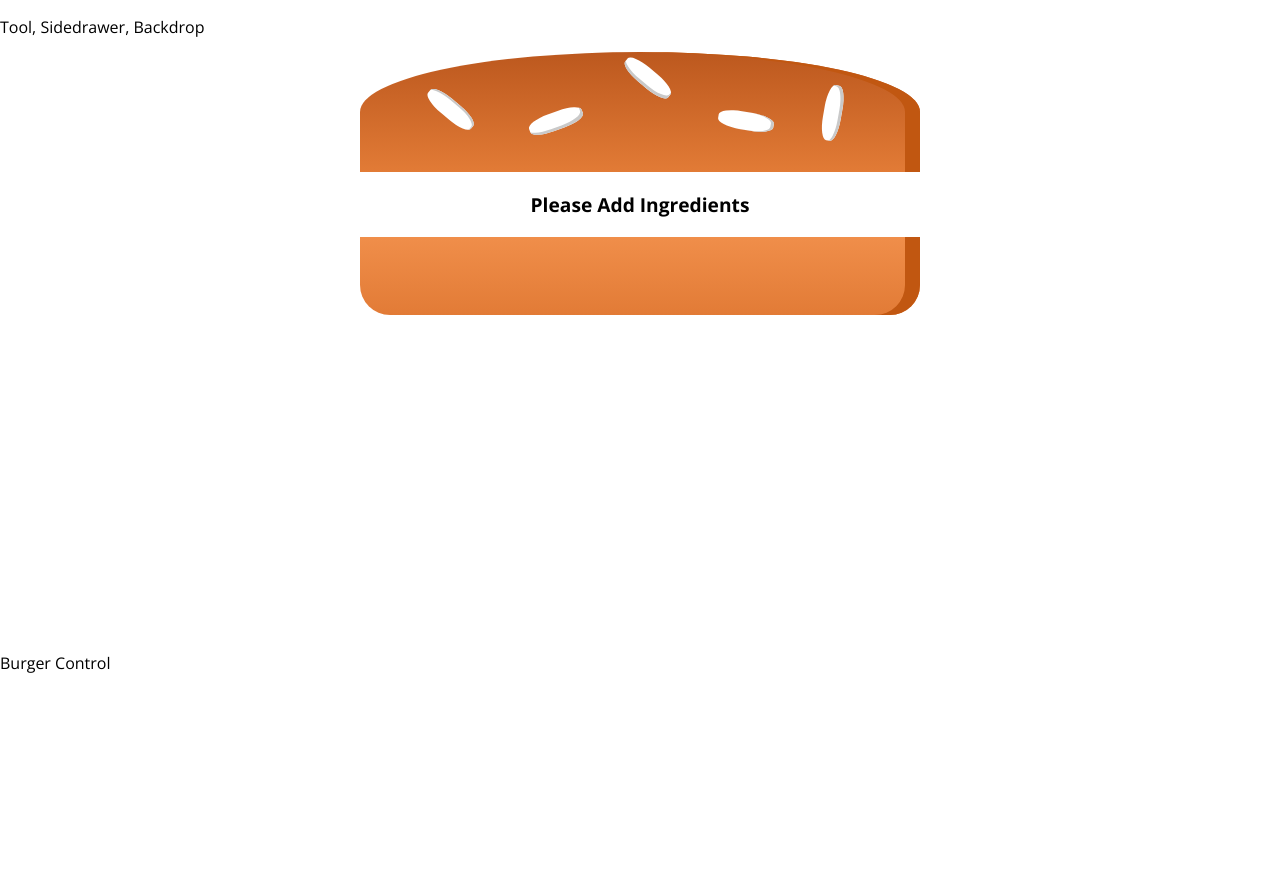
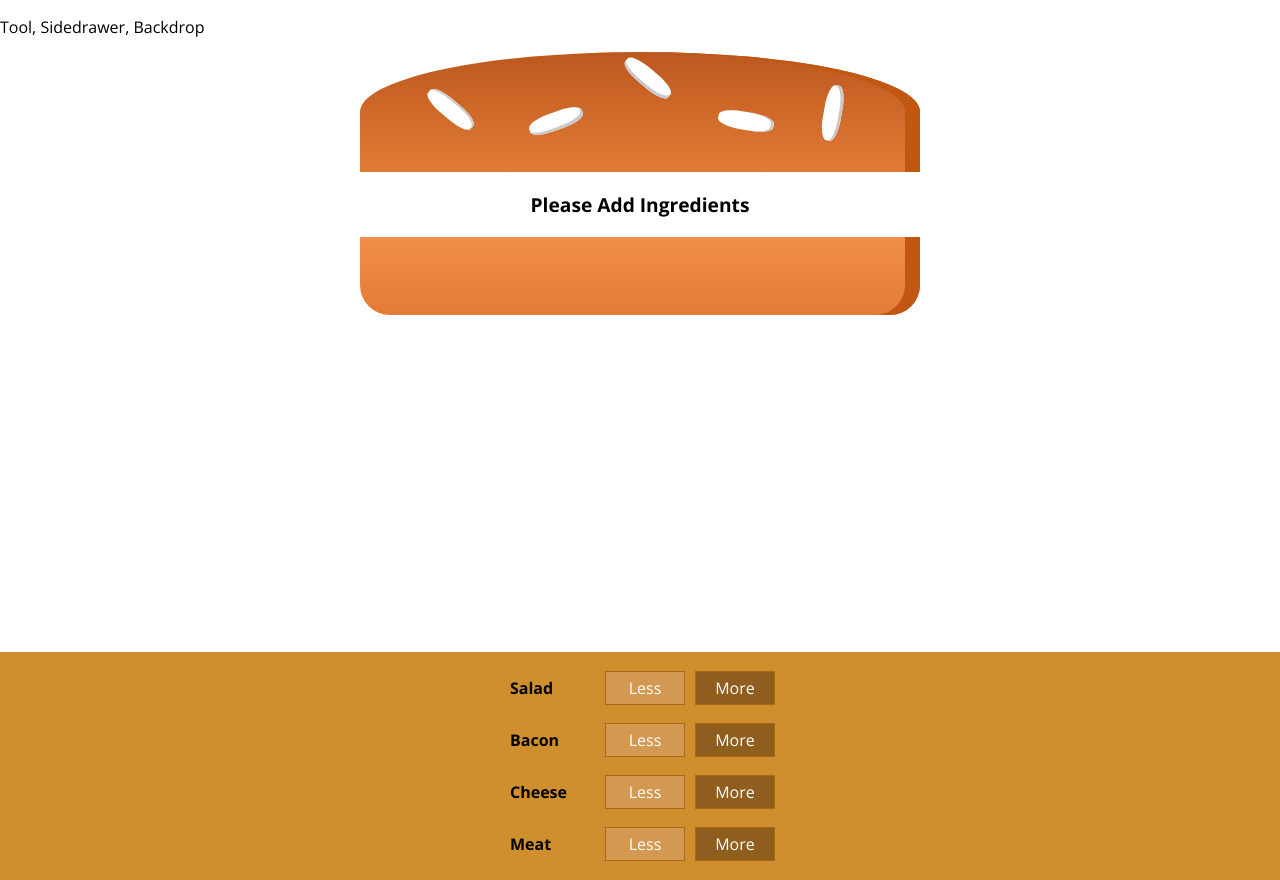
Before and after one commit to panda622/react-burger-app, a React (Create React App) app: page / in a window 1280 px wide. Before the commit the page ends 800 px from the top, so only its background shows below. Built offline with nearby package versions, Linux system fonts and the light colour scheme.

Commit message:
add handle Added Ingredient to burger

```diff
--- a/src/components/Burger/BuildControls/BuildControl/BuildControl.js
+++ b/src/components/Burger/BuildControls/BuildControl/BuildControl.js
@@ -6,7 +6,9 @@ const buildControl = (props) => {
     <div className={classes.BuildControl}>
       <div className={classes.Label}>{props.label}</div>
       <button className={classes.Less}>Less</button>
-      <button className={classes.More}>More</button>
+      <button onClick={props.added} className={classes.More}>
+        More
+      </button>
     </div>
   );
 };
--- a/src/components/Burger/BuildControls/BuildControls.js
+++ b/src/components/Burger/BuildControls/BuildControls.js
@@ -1,8 +1,26 @@
 import React from "react";
 import classes from "./BuildControls.module.css";
+import BuildControl from "./BuildControl/BuildControl";
 
-const buildControls = () => {
-  return <div className={classes.buildControls}></div>;
+const controls = [
+  { label: "Salad", type: "salad" },
+  { label: "Bacon", type: "bacon" },
+  { label: "Cheese", type: "cheese" },
+  { label: "Meat", type: "meat" },
+];
+
+const buildControls = (props) => {
+  return (
+    <div className={classes.BuildControls}>
+      {controls.map((control) => (
+        <BuildControl
+          added={() => props.ingredientAdded(control.type)}
+          key={control.label + control.type}
+          label={control.label}
+        />
+      ))}
+    </div>
+  );
 };
 
 export default buildControls;
--- a/src/containers/BurgerBuider/BurgerBuilder.js
+++ b/src/containers/BurgerBuider/BurgerBuilder.js
@@ -1,7 +1,14 @@
 import React, { Component } from "react";
 import Aux from "../../hoc/Aux";
 import Burger from "../../components/Burger/Burger";
+import BuildControls from "../../components/Burger/BuildControls/BuildControls";
 
+const INGREDIENT_PRICES = {
+  salad: 0.5,
+  cheese: 0.4,
+  meat: 1.3,
+  bacon: 1,
+};
 class BurgerBuilder extends Component {
   state = {
     ingredient: {
@@ -10,13 +17,40 @@ class BurgerBuilder extends Component {
       cheese: 0,
       meat: 0,
     },
+    totalPrice: 4,
+  };
+
+  addIngredientHandler = (type) => {
+    const updatedIngredient = {
+      ...this.state.ingredient,
+    };
+    updatedIngredient[type] += 1;
+
+    const priceAddition = INGREDIENT_PRICES[type];
+    const oldPrice = this.state.totalPrice;
+    const newPrice = oldPrice + priceAddition;
+
+    this.setState({ ingredient: updatedIngredient, totalPrice: newPrice });
+  };
+
+  removeIngredientHandler = (type) => {
+    const updatedIngredient = {
+      ...this.state.ingredient,
+    };
+
+    if (updatedIngredient[type] > 0) {
+      updatedIngredient[type] -= 1;
+    } else {
+      updatedIngredient[type] = 0;
+    }
+    this.setState({ ingredient: updatedIngredient });
   };
 
   render() {
     return (
       <Aux>
         <Burger ingredients={this.state.ingredient} />
-        <div>Burger Control</div>
+        <BuildControls ingredientAdded={this.addIngredientHandler} />
       </Aux>
     );
   }
```
